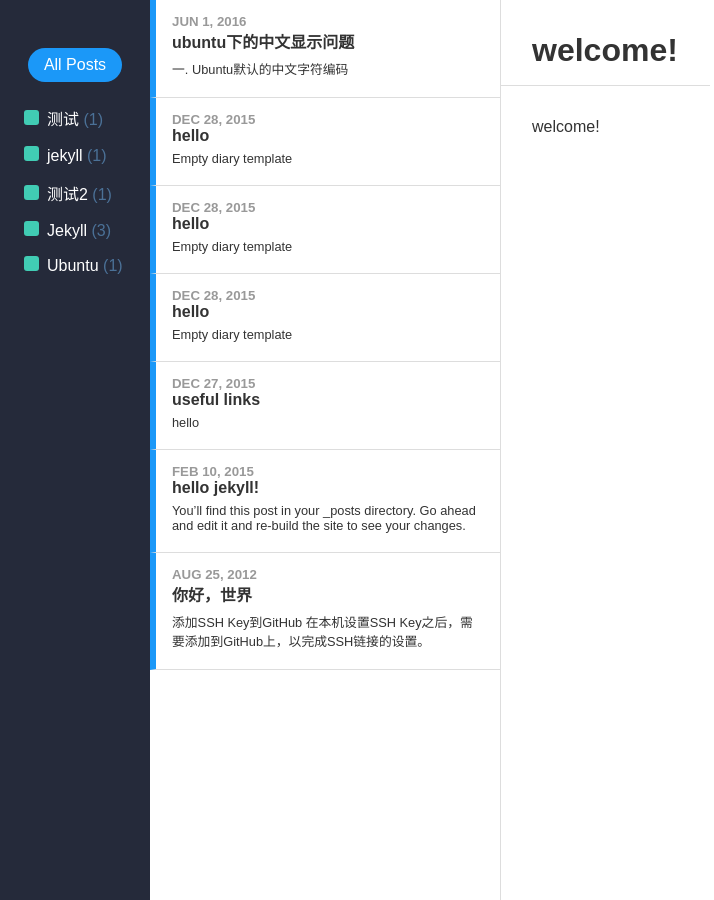
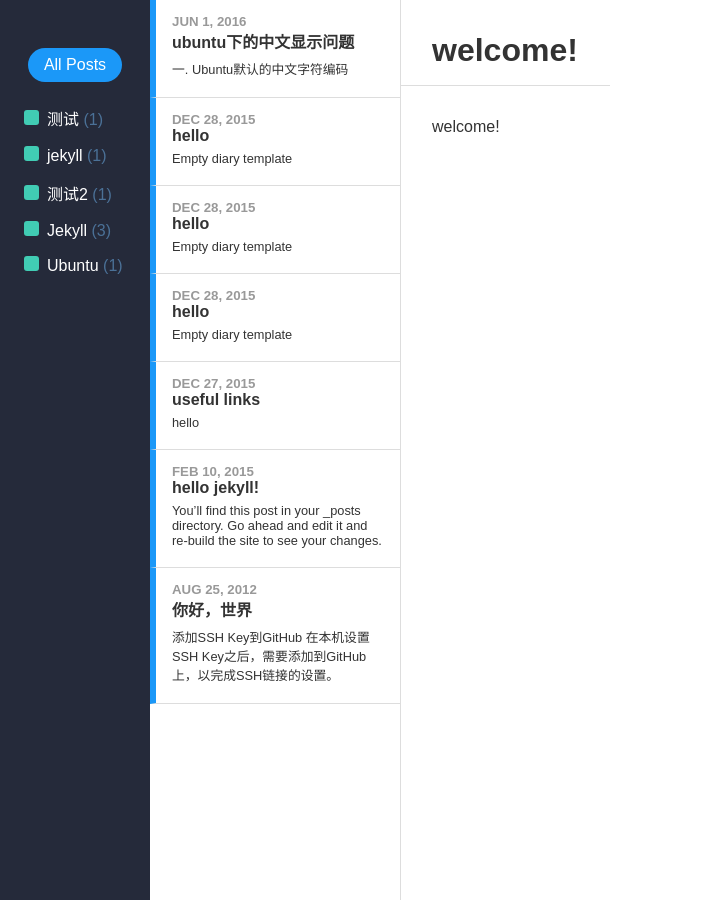
Before and after one commit to nicochao/blog, a Jekyll site: the page built from index.html, in a window 1280 px wide. Shown: the whole page, without its empty margins (0-714 px from the left). Built offline with Jekyll 4.4.1, drawn with Linux system fonts in a browser that asks for light colours.

Commit message:
Update email.css

```diff
--- a/css/layouts/email.css
+++ b/css/layouts/email.css
@@ -203,7 +203,7 @@ a {
 
     /* Move the layout over so we can fit the nav + list in on the left */
     #layout {
-        padding-left:500px; /* "left col (nav + list)" width */
+        padding-left:400px; /* "left col (nav + list)" width */
         position: relative;
     }
 
@@ -215,7 +215,7 @@ a {
         overflow: auto;
     }
     #nav {
-        margin-left:-500px; /* "left col (nav + list)" width */
+        margin-left:-400px; /* "left col (nav + list)" width */
         width:150px;
         height: 100%;
     }
@@ -259,8 +259,8 @@ a {
 
     /* This will take up the entire height, and be a little thinner */
     #list {
-        margin-left: -350px;
-        width:350px;
+        margin-left: -250px;
+        width:250px;
         height: 100%;
         border-right: 1px solid #ddd;
     }
```
